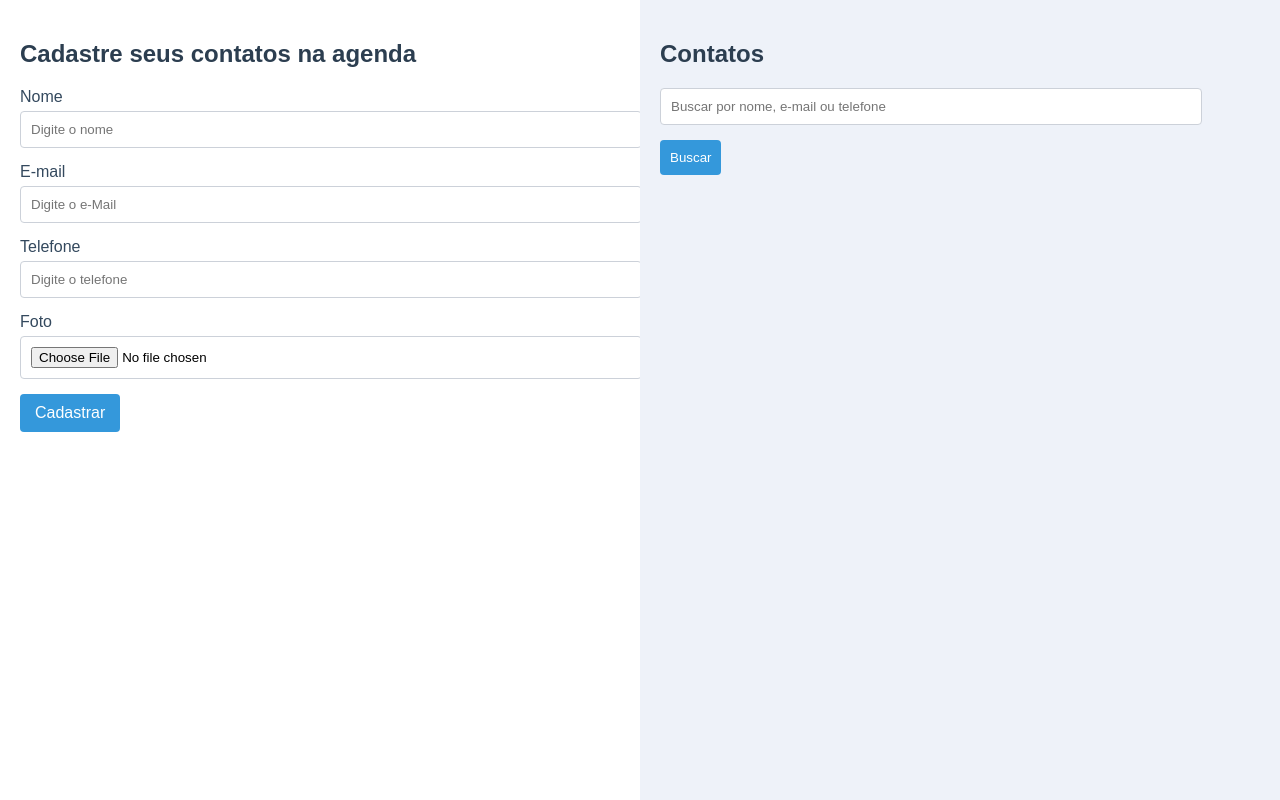
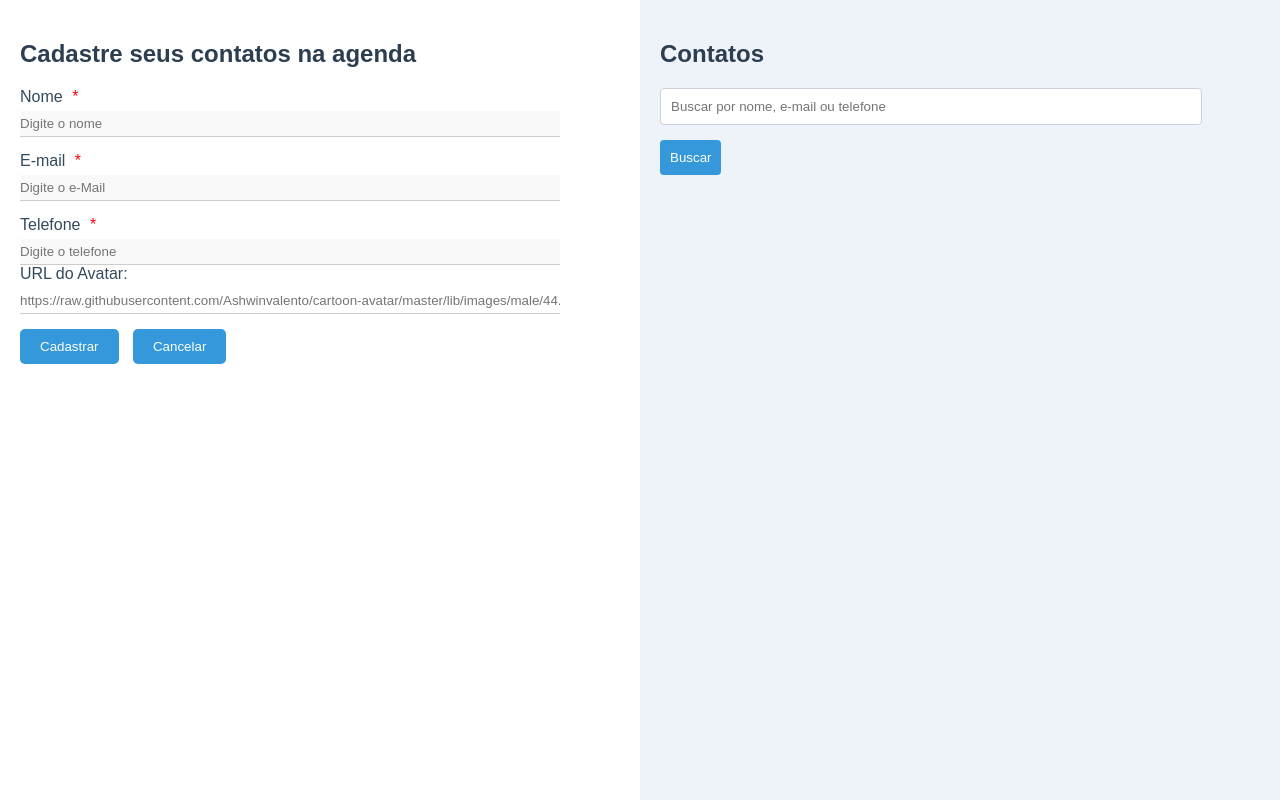
Before and after one commit to LucasTavora5/Agenda-Web, a plain HTML site: page HTML/index.html in a window 1280 px wide. Drawn offline with Linux system fonts and the light colour scheme.

Commit message:
Mudanças realizadas: remoção do text-box, asteriscos adicionados para mostrar campos obrigatórios, campo de avatar criado, botão de cancelar criado

```diff
--- a/CSS/styles.css
+++ b/CSS/styles.css
@@ -15,7 +15,7 @@ body {
   width: 50%;
   padding: 20px;
   background-color: #ffffff;
-  box-shadow: 2px 0 5px rgba(0,0,0,0.1);
+  box-shadow: 2px 0 5px rgba(0, 0, 0, 0.1);
 }
 
 .list-section {
@@ -35,31 +35,48 @@ label {
   margin-bottom: 5px;
   color: #34495e;
 }
+.block {
+  background-color: #f9f9f9;
+}
+
+
+.required-field {
+  color: red;
+  margin-left: 5px;
+}
 
 input[type="text"],
 input[type="email"],
 input[type="number"],
-input[type="file"] {
-  width: 100%;
-  padding: 10px;
-  margin-bottom: 15px;
-  border: 1px solid #ccd1d9;
-  border-radius: 4px;
+input[type="url"] {
+  border: none;
+  border-bottom: 1px solid #ccc;
+  padding: 5px 0;
+  width: 90%;
+  outline: none;
 }
 
-.btn-submit {
+input[type="text"],
+input[type="email"],
+input[type="url"] {
+  margin-bottom: 15px;
+}
+
+
+.submit, .cancel {
+  display: inline-block;
+  margin-right: 10px;
+}
+
+.btn-submit, .btn-reset {
+  padding: 10px 20px;
+  border: none;
+  border-radius: 5px;
+  cursor: pointer;
   background-color: #3498db;
   color: white;
-  padding: 10px 15px;
-  border: none;
-  border-radius: 4px;
-  cursor: pointer;
-  font-size: 16px;
 }
 
-.btn-submit:hover {
-  background-color: #2980b9;
-}
 
 #busca {
   width: calc(100% - 80px);
--- a/HTML/index.html
+++ b/HTML/index.html
@@ -7,36 +7,58 @@
     <link rel="stylesheet" href="../CSS/styles.css" />
   </head>
   <body>
-     <!-- Lado esquerdo do formulário -->
+    <!-- Lado esquerdo do formulário -->
     <main class="container">
       <section class="form-section">
         <h2>Cadastre seus contatos na agenda</h2>
         <form id="form-contato">
-          <label for="name">Nome</label>
-          <input type="text" id="name" placeholder="Digite o nome" required />
-          <label for="email">E-mail</label>
+          <label for="name">Nome <span class="required-field">*</span></label>
+          <input
+            type="text"
+            id="name"
+            minlength="1"
+            maxlength="70"
+            class="block"
+            placeholder="Digite o nome"
+            required
+          />
+          <label for="email"
+            >E-mail <span class="required-field">*</span></label
+          >
           <input
             type="email"
             id="email"
             placeholder="Digite o e-Mail"
+            class="block"
+            minlength="1"
+            maxlength="70"
             required
           />
-          <label for="phone_number">Telefone</label>
+          <label for="phone_number"
+            >Telefone <span class="required-field">*</span></label
+          >
           <input
             type="number"
             id="phone_number"
             placeholder="Digite o telefone"
+            class="block"
+            minlength="1"
+            maxlength="70"
             required
           />
-          <label for="image">Foto</label>
+          <label for="avatar-url">URL do Avatar:</label>
           <input
-            type="file"
-            id="image"
-            placeholder="Coloque aqui sua foto"
-            required
+            type="url"
+            id="avatar-url"
+            name="avatar-url"
+            placeholder="https://raw.githubusercontent.com/Ashwinvalento/cartoon-avatar/master/lib/images/male/44.png"
           />
+
           <div class="submit">
             <input type="submit" value="Cadastrar" class="btn-submit" />
+          </div>
+          <div class="cancel">
+            <input type="reset" value="Cancelar" class="btn-reset" />
           </div>
         </form>
       </section>
@@ -48,6 +70,9 @@
           id="busca"
           placeholder="Buscar por nome, e-mail ou telefone"
         />
+        <div id="lista-contatos">
+          <!-- Cards dos contatos serão inseridos aqui -->
+        </div>
         <button id="btn-buscar">Buscar</button>
         <ul id="lista-contatos">
           <!-- Aqui os contatos vão aparecer -->
```
